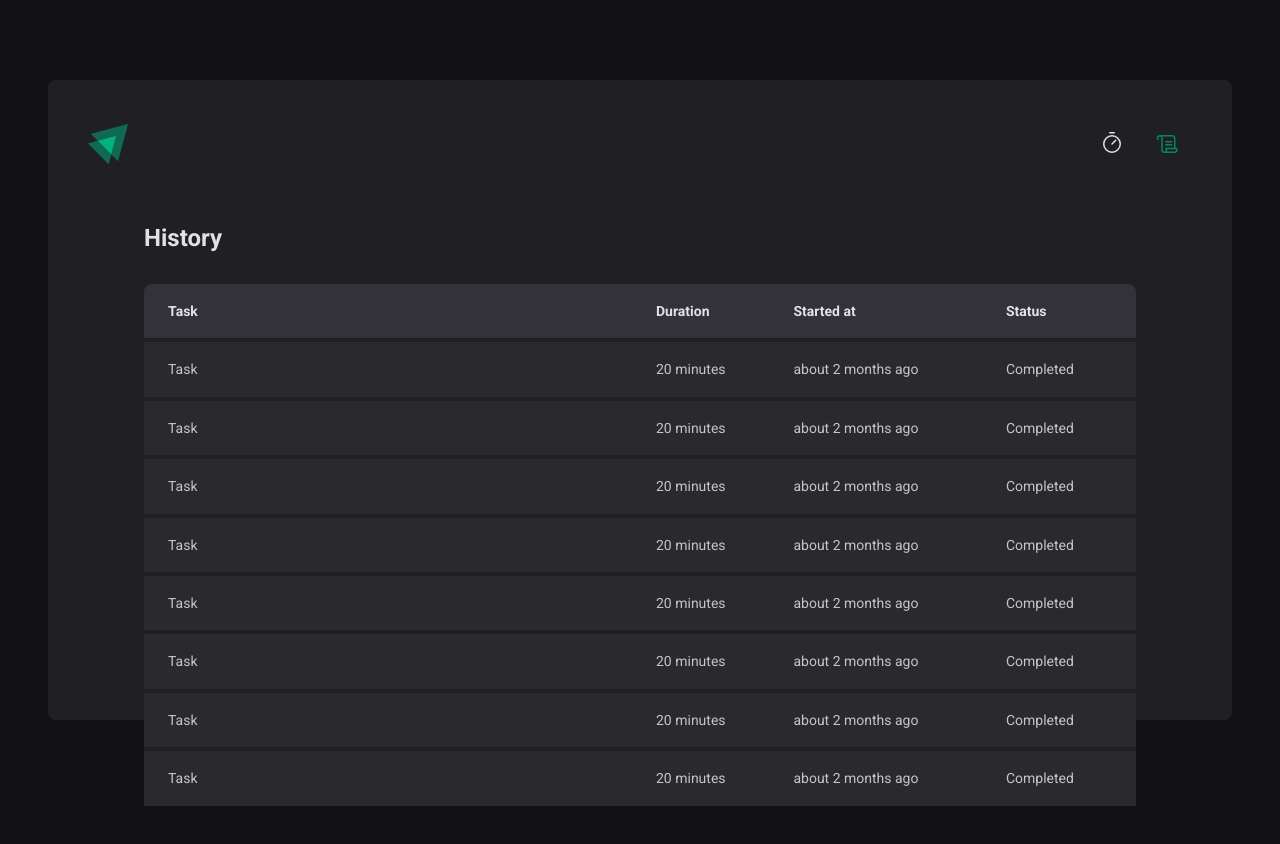
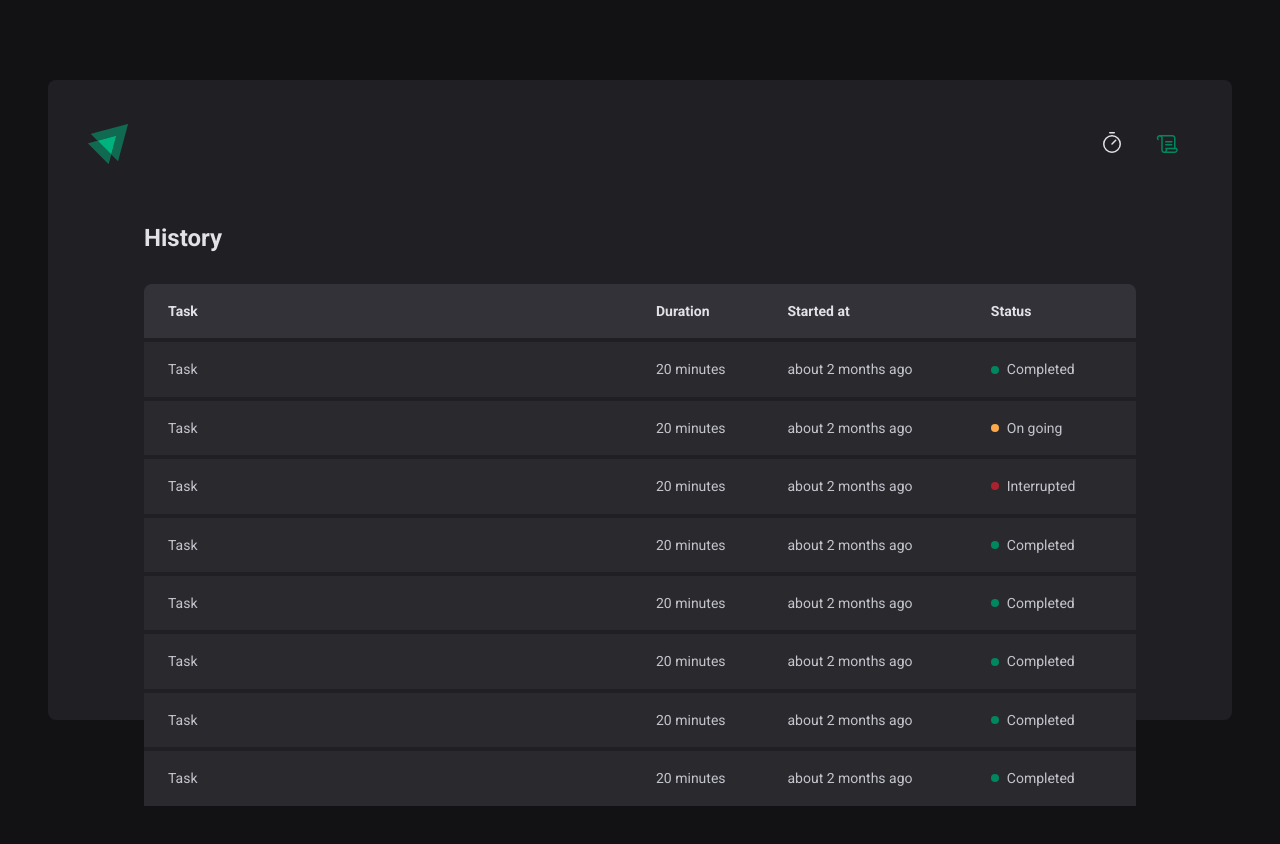
Before and after one commit to fanoromani/pomodoro-timer, a React (Vite) app: page /history in a window 1280 px wide. Shown: the top 844 px of the page. Built offline with nearby package versions, Linux system fonts and the light colour scheme.

Commit message:
Form validation

```diff
--- a/package.json
+++ b/package.json
@@ -9,11 +9,14 @@
     "preview": "vite preview"
   },
   "dependencies": {
+    "@hookform/resolvers": "^2.9.11",
     "phosphor-react": "^1.4.1",
     "react": "^18.2.0",
     "react-dom": "^18.2.0",
+    "react-hook-form": "^7.43.1",
     "react-router-dom": "^6.8.1",
-    "styled-components": "^5.3.6"
+    "styled-components": "^5.3.6",
+    "zod": "^3.20.6"
   },
   "devDependencies": {
     "@types/react": "^18.0.27",
--- a/src/pages/History/index.tsx
+++ b/src/pages/History/index.tsx
@@ -1,4 +1,4 @@
-import { HistoryContainer, HistoryList } from "./styles";
+import { HistoryContainer, HistoryList, Status } from "./styles";
 
 export function History() {
   return (
@@ -19,49 +19,65 @@
               <td>Task</td>
               <td>20 minutes</td>
               <td>about 2 months ago</td>
-              <td>Completed</td>
+              <td>
+                <Status statusColor="green">Completed</Status>
+              </td>
             </tr>
             <tr>
               <td>Task</td>
               <td>20 minutes</td>
               <td>about 2 months ago</td>
-              <td>Completed</td>
+              <td>
+                <Status statusColor="yellow">On going</Status>
+              </td>
             </tr>
             <tr>
               <td>Task</td>
               <td>20 minutes</td>
               <td>about 2 months ago</td>
-              <td>Completed</td>
+              <td>
+                <Status statusColor="red">Interrupted</Status>
+              </td>
             </tr>
             <tr>
               <td>Task</td>
               <td>20 minutes</td>
               <td>about 2 months ago</td>
-              <td>Completed</td>
+              <td>
+                <Status statusColor="green">Completed</Status>
+              </td>
             </tr>
             <tr>
               <td>Task</td>
               <td>20 minutes</td>
               <td>about 2 months ago</td>
-              <td>Completed</td>
+              <td>
+                <Status statusColor="green">Completed</Status>
+              </td>
             </tr>
             <tr>
               <td>Task</td>
               <td>20 minutes</td>
               <td>about 2 months ago</td>
-              <td>Completed</td>
+              <td>
+                <Status statusColor="green">Completed</Status>
+              </td>
             </tr>
             <tr>
               <td>Task</td>
               <td>20 minutes</td>
               <td>about 2 months ago</td>
-              <td>Completed</td>
+              <td>
+                <Status statusColor="green">Completed</Status>
+              </td>
             </tr>
             <tr>
               <td>Task</td>
               <td>20 minutes</td>
               <td>about 2 months ago</td>
-              <td>Completed</td>
+              <td>
+                <Status statusColor="green">Completed</Status>
+              </td>
             </tr>
           </tbody>
         </table>
--- a/src/pages/History/styles.ts
+++ b/src/pages/History/styles.ts
@@ -55,3 +55,26 @@
     }
   }
 `;
+
+interface StatusProps {
+  statusColor: keyof typeof STATUS_COLORS;
+}
+const STATUS_COLORS = {
+  yellow: "yellow-500",
+  green: "green-500",
+  red: "red-500",
+} as const;
+
+export const Status = styled.span<StatusProps>`
+  display: flex;
+  align-items: center;
+  gap: 0.5rem;
+
+  &::before {
+    content: "";
+    width: 0.5rem;
+    height: 0.5rem;
+    border-radius: 100%;
+    background: ${(props) => props.theme[STATUS_COLORS[props.statusColor]]};
+  }
+`;
--- a/src/pages/Home/index.tsx
+++ b/src/pages/Home/index.tsx
@@ -1,4 +1,8 @@
 import { Play } from "phosphor-react";
+import { useForm } from "react-hook-form";
+import { zodResolver } from "@hookform/resolvers/zod";
+import * as zod from "zod";
+
 import {
   CountdownContainer,
   FormContainer,
@@ -9,16 +13,39 @@
   TaskInput,
 } from "./styles";
 
+const newCycleFormValidationSchema = zod.object({
+  task: zod.string().min(1, "Choose task"),
+  minutesAmount: zod.number().min(5).max(60),
+});
+
+type NewCycleFormData = zod.infer<typeof newCycleFormValidationSchema>;
+
 export function Home() {
+  const { register, handleSubmit, watch, reset } = useForm<NewCycleFormData>({
+    resolver: zodResolver(newCycleFormValidationSchema),
+    defaultValues: {
+      task: "",
+      minutesAmount: 0,
+    },
+  });
+
+  function handleCreateNewCycle(data: NewCycleFormData) {
+    reset();
+  }
+
+  const task = watch("task");
+  const isSubmitDisabled = !task;
+
   return (
     <HomeContainer>
-      <form action="">
+      <form onSubmit={handleSubmit(handleCreateNewCycle)} action="">
         <FormContainer>
           <label htmlFor="task">I'm working on</label>
           <TaskInput
             id="task"
             list="task-suggestions"
             placeholder="Give your project a name"
+            {...register("task")}
           />
           <datalist id="task-suggestions">
             <option value="Project 1"></option>
@@ -33,6 +60,7 @@
             step={5}
             min={5}
             max={60}
+            {...register("minutesAmount", { valueAsNumber: true })}
           />
           <span>minutes.</span>
         </FormContainer>
@@ -43,7 +71,7 @@
           <span>0</span>
           <span>0</span>
         </CountdownContainer>
-        <StartCountdownButton type="submit">
+        <StartCountdownButton disabled={isSubmitDisabled} type="submit">
           <Play size={24} /> Start
         </StartCountdownButton>
       </form>
```
Also changed, not shown: 1 other file (tests, documents, lock files or other folders).
